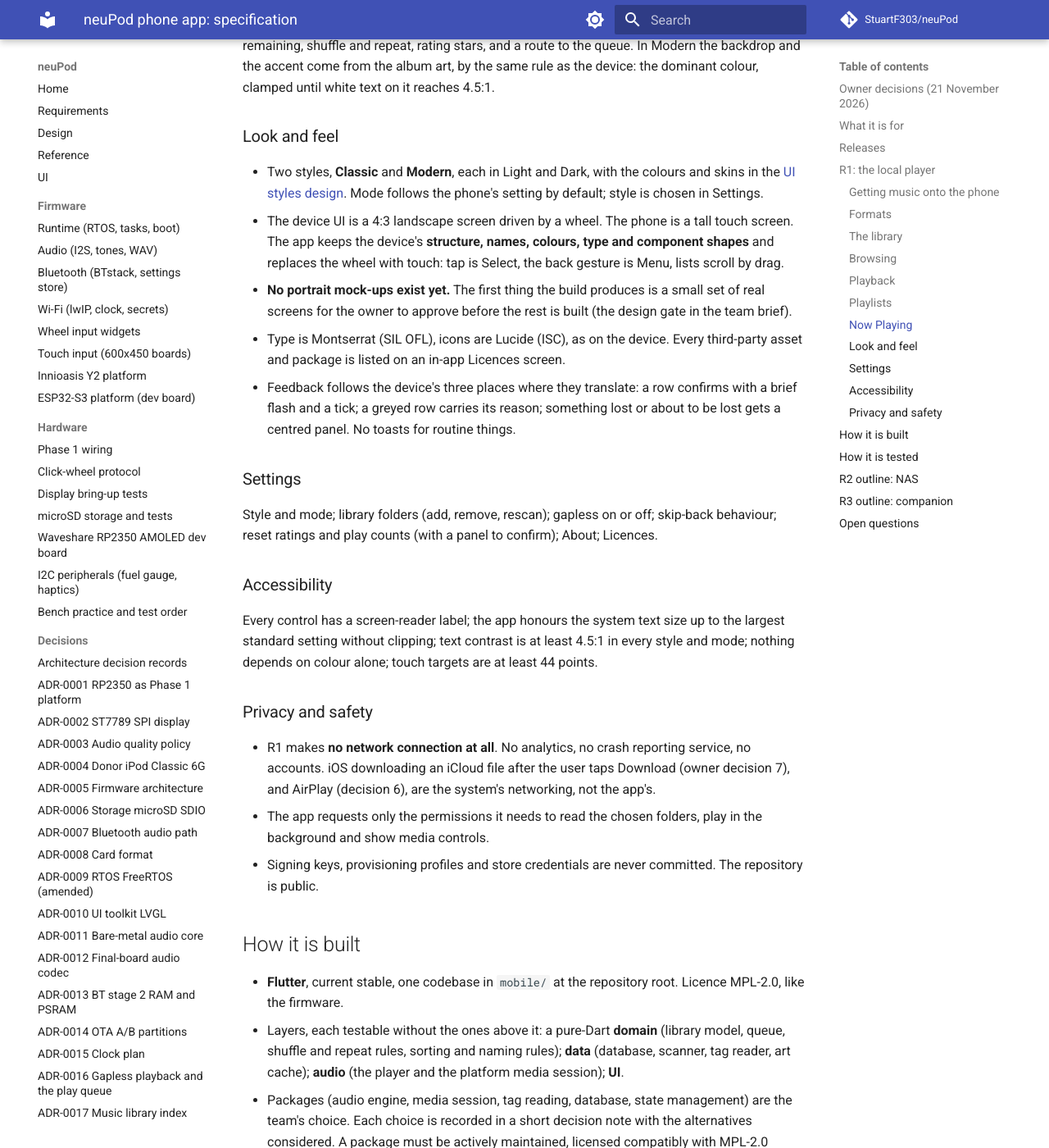
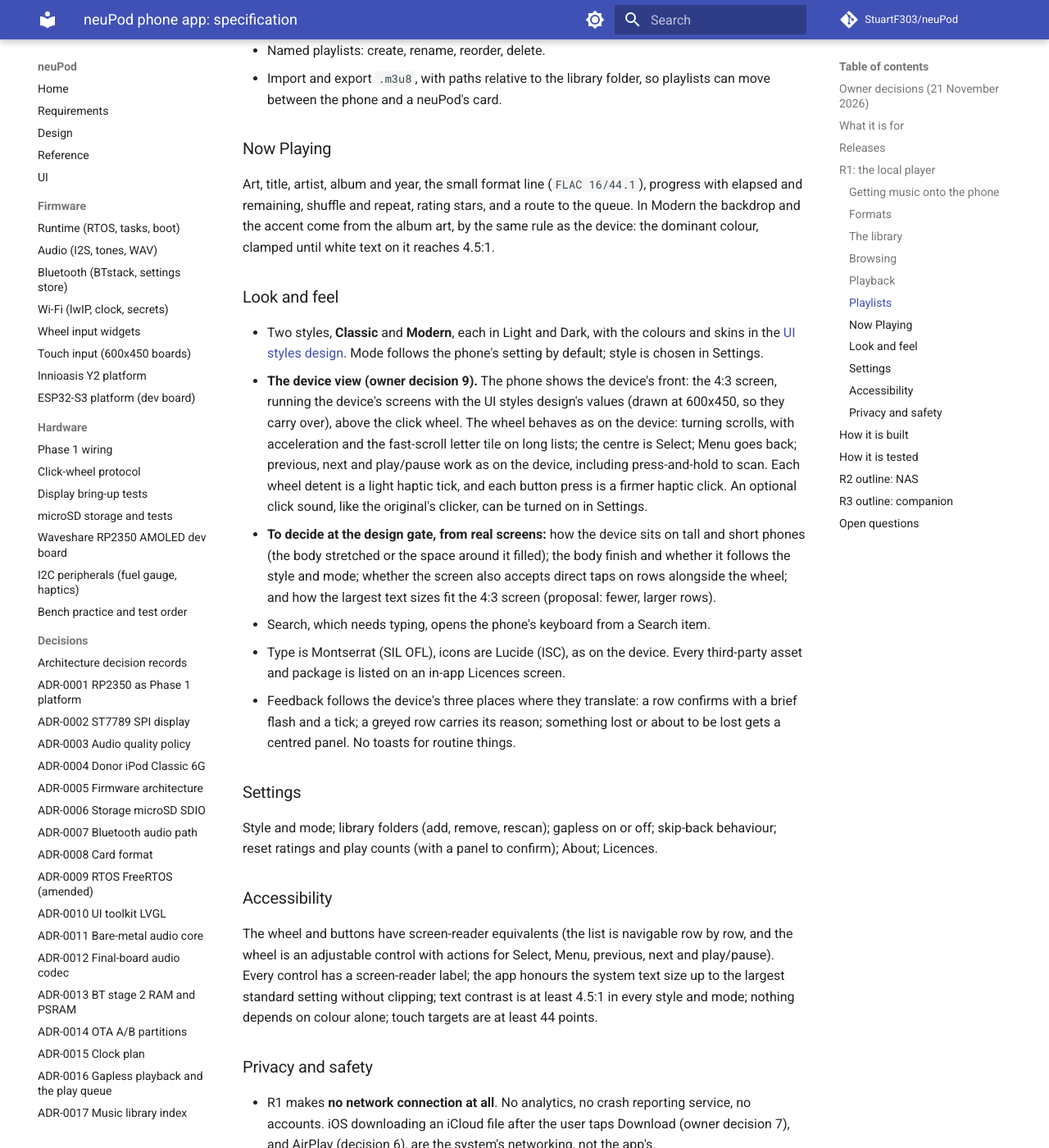
Before and after one commit to StuartF303/neuPod, an MkDocs documentation site: the page built from docs/app/README.md, in a window 1280 px wide and 1400 px high, scrolled down 4733 px. Shown: the whole window at 82% size. Built offline with MkDocs 1.6.1 and Material for MkDocs 9.7.7, drawn with Linux system fonts in a browser that asks for light colours; comment, search, counter and statistics services are not loaded; some of the changed text lies outside the part shown.

Commit message:
docs(app): owner decision 9, the device view with a touch click wheel
Co-Authored-By: Claude Opus 5.5 <noreply@anthropic.com>

```diff
--- a/docs/app/README.md
+++ b/docs/app/README.md
@@ -28,6 +28,13 @@ Status: specification, 21 November 2026. Nothing is built. The working instructi
    phone supports it, an iOS preferred-rate hint, never over Bluetooth). The active output on Android 10 to 12 is
    inferred, because there is no public API before Android 13. MP3 and AAC files without encoder-delay metadata cannot
    be gapless on any engine.
+
+9. **The app is the device (owner, 21 November 2026).** The full-screen view is the front of a neuPod: the 4:3 screen
+   above a touch click wheel with the four click buttons (Menu, previous, next, play/pause) and the centre button, in
+   the device's proportions, scaled to the phone's width. Turning the wheel scrolls with haptic detents, and pressing a
+   button or the centre gives a haptic click. It is drawn fresh, never copied from Apple's artwork, with no Apple logo
+   and no "iPod"; the store-review risk stays with the owner at submission (Open question 1). This settles Open
+   question 2 and most of Open question 3.
 
 Everything else in this document is the designer's proposal until the owner confirms it. Proposals that most need a
 decision are collected under [Open questions](#open-questions).
@@ -157,11 +164,17 @@ the same rule as the device: the dominant colour, clamped until white text on it
 - Two styles, **Classic** and **Modern**, each in Light and Dark, with the colours and skins in the
   [UI styles design](../design/2026-11-21-ui-styles/README.md). Mode follows the phone's setting by default; style is
   chosen in Settings.
-- The device UI is a 4:3 landscape screen driven by a wheel. The phone is a tall touch screen. The app keeps the
-  device's **structure, names, colours, type and component shapes** and replaces the wheel with touch: tap is Select,
-  the back gesture is Menu, lists scroll by drag.
-- **No portrait mock-ups exist yet.** The first thing the build produces is a small set of real screens for the owner
-  to approve before the rest is built (the design gate in the team brief).
+- **The device view (owner decision 9).** The phone shows the device's front: the 4:3 screen, running the device's
+  screens with the UI styles design's values (drawn at 600x450, so they carry over), above the click wheel. The wheel
+  behaves as on the device: turning scrolls, with acceleration and the fast-scroll letter tile on long lists; the
+  centre is Select; Menu goes back; previous, next and play/pause work as on the device, including press-and-hold to
+  scan. Each wheel detent is a light haptic tick, and each button press is a firmer haptic click. An optional click
+  sound, like the original's clicker, can be turned on in Settings.
+- **To decide at the design gate, from real screens:** how the device sits on tall and short phones (the body
+  stretched or the space around it filled); the body finish and whether it follows the style and mode; whether the
+  screen also accepts direct taps on rows alongside the wheel; and how the largest text sizes fit the 4:3 screen
+  (proposal: fewer, larger rows).
+- Search, which needs typing, opens the phone's keyboard from a Search item.
 - Type is Montserrat (SIL OFL), icons are Lucide (ISC), as on the device. Every third-party asset and package is listed
   on an in-app Licences screen.
 - Feedback follows the device's three places where they translate: a row confirms with a brief flash and a tick; a
@@ -174,7 +187,8 @@ counts (with a panel to confirm); About; Licences.
 
 ### Accessibility
 
-Every control has a screen-reader label; the app honours the system text size up to the largest standard setting
+The wheel and buttons have screen-reader equivalents (the list is navigable row by row, and the wheel is an
+adjustable control with actions for Select, Menu, previous, next and play/pause). Every control has a screen-reader label; the app honours the system text size up to the largest standard setting
 without clipping; text contrast is at least 4.5:1 in every style and mode; nothing depends on colour alone; touch
 targets are at least 44 points.
 
@@ -234,8 +248,8 @@ Not decided. Do not settle these by guessing.
 | # | Question | Proposal |
 | --- | --- | --- |
 | 1 | **App name and store listing.** A music player whose name contains "Pod" may meet trademark objections at store review. Not legal advice; the owner should take a view before submitting | Build as "neuPod"; nothing is submitted to a store without the owner |
-| 2 | **An on-screen click wheel.** Apps that reproduce the original wheel have been removed from the App Store in the past (from memory, not checked) | No wheel in R1; touch-native controls in the neuPod visual language |
-| 3 | **Portrait layout**: the split Home with the art pane, the status bar, where Now Playing lives (a full screen, or a mini-player above a tab bar) | Decided at the design gate from real screens |
+| 2 | **An on-screen click wheel.** Apps that reproduce the original wheel have been removed from the App Store in the past (from memory, not checked) | **Decided 2026-11-21 (owner decision 9):** a touch click wheel with haptics, in a drawn-fresh device view |
+| 3 | **Portrait layout**: the split Home with the art pane, the status bar, where Now Playing lives (a full screen, or a mini-player above a tab bar) | Mostly settled by owner decision 9: the screen is the device's 4:3 screen. How the device fits tall and short phones is decided at the design gate |
 | 4 | **Bundle and application ID** | **Decided 2026-11-21:** `net.stuartfraser.neupod` |
 | 5 | **Minimum OS versions** | **Decided 2026-11-21:** iOS 18 and later; Android 10 (API 29) and later |
 | 6 | **Which Android phone** is the test device | **Decided 2026-11-21:** the owner's Pixel (model and version to be recorded) |
```
Also changed, not shown: docs/app/PROGRESS.md (+7 -2 lines).
